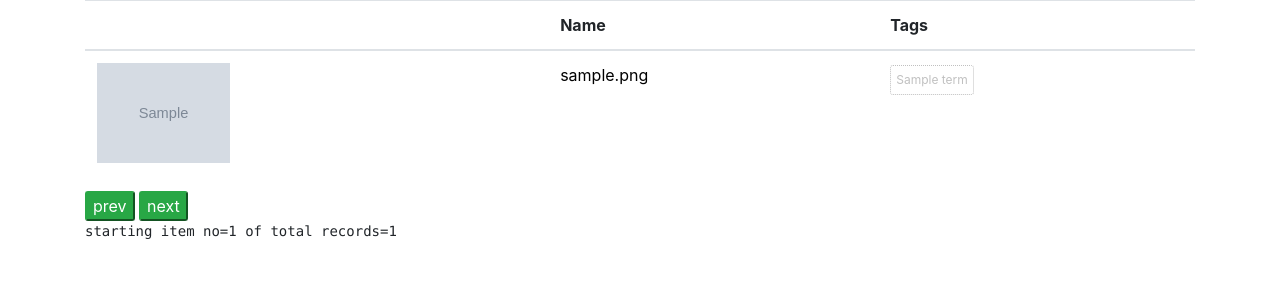
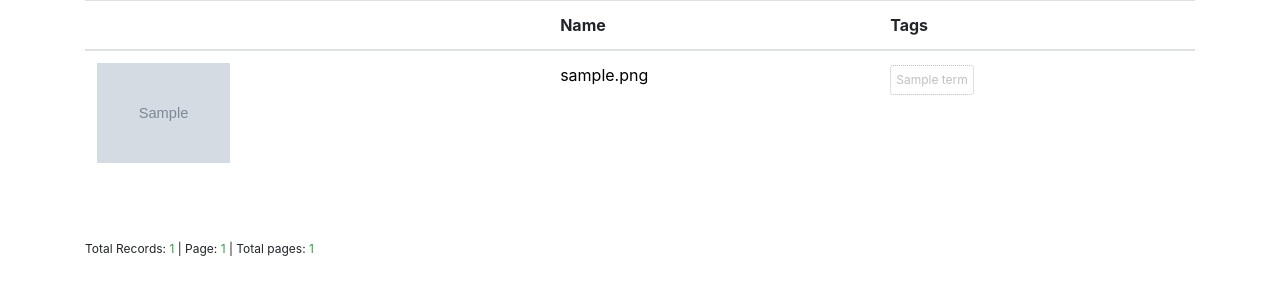
Before and after one commit to lautomator/image-store, a PHP site: page / in a window 1280 px wide. Shown: the part 56-356 px from the top of the page. Run offline with PHP 8.4, Linux system fonts and the light colour scheme; tables that the repository leaves empty hold one stand-in row (values such as "Sample post"); grey boxes marked "Sample" are stand-in pictures; data that the repository does not hold is empty.

Commit message:
pagination complete

```diff
--- a/inc/main.php
+++ b/inc/main.php
@@ -30,3 +30,58 @@ function get_term_name($terms, $term_id) {
     }
     return $term_name;
 }
+
+function paginate($records, $page_no, $max_records) {
+    // Returns all of the records for a specified
+    // page <array>, a pagination code <int>
+    // (see below), and the total nuber of pages
+    // <int>. Takes in the records <array>,
+    // current page <int> and maximum number of
+    // records per page <int>.
+
+    // pagination code key:
+    // ====================
+    // 0 = more pages available
+    // 1 = more or less pages available
+    // 2 = less pages available
+    // 3 = results fit on one page
+
+    $page_of_records = array(
+        'pages' => array(),
+        'pagination_code' => 0,
+        'total_pages' => 1,
+        'current_page' => 1
+    );
+
+    // get the starting point
+    $index = ($page_no - 1) * $max_records;
+    // get the ending point
+    $index_end = $index + $max_records;
+
+    // store stats
+    $total_pages = ceil(count($records) / $max_records);
+    $page_of_records['total_pages'] = $total_pages;
+    $page_of_records['current_page'] = $page_no;
+
+    // gather the records for a page
+    while ($index < $index_end) {
+        array_push($page_of_records['pages'], $records[$index]);
+        $index += 1;
+    }
+
+    // determine the pagination code
+    if ($page_no > 1 && $page_no < $total_pages) {
+        // there are more or less pages available
+        $page_of_records['pagination_code'] = 1;
+    } elseif ($page_no == $total_pages && $total_pages > 1) {
+        // you are on the last page
+        $page_of_records['pagination_code'] = 2;
+    } elseif ($total_pages == 1) {
+        // all records fit on 1 page
+        $page_of_records['pagination_code'] = 3;
+    } else {
+        // we are on page 1 and there are more pages to view
+        $page_of_records['pagination_code'] = 0;
+    }
+    return $page_of_records;
+}
--- a/inc/settings.php
+++ b/inc/settings.php
@@ -12,4 +12,5 @@ $db_config = array(
 
 $cache = rand(); // dev only
 // $cache = '2018-XX-XX';
-$max_records_per_page = 2;
+$max_records_per_page = 4;
+$default_page = 1;
--- a/inc/urls.php
+++ b/inc/urls.php
@@ -1,6 +1,7 @@
 <?php
 
 $urls = array(
+    'home' => 'index.php',
     'register' => 'admin/register.php',
     'tags' => 'admin/tags.php',
     'view_cart' => 'admin/view-cart.php',
--- a/index.php
+++ b/index.php
@@ -4,7 +4,21 @@ require_once('inc/settings.php');
 require_once('inc/urls.php');
 require_once('inc/main.php');
 require_once('inc/data.php');
+
+$item_terms = array();
+$all_records = $result['img_data'];
+
+if (isset ($_GET['p'])) {
+    $current_page = $_GET['p'];
+} else {
+    $current_page = $default_page;
+}
+
+$page_info = paginate($all_records, $current_page, $max_records_per_page);
+$page_items = $page_info['pages'];
+$pagination_code = $page_info['pagination_code'];
+
 require_once('inc/header.php');
 require_once('inc/nav.php');
-require_once('templates/home.php');
+require('templates/home.php');
 require_once('inc/footer.php');
--- a/static/styles.css
+++ b/static/styles.css
@@ -26,11 +26,19 @@ a .ist-tag:hover {
     word-break: break-all;
 }
 
-input[type=submit],
-button {
+.ist-page-button {
     border-radius: 3px;
     cursor: pointer;
+    padding: 5px 7px;
 }
+
+.ist-stats-bar {
+    font-size: 12px;
+    margin: 25px auto;
+    width: 100%;
+}
+
+
 
 
 /* desktop only */
--- a/templates/home.php
+++ b/templates/home.php
@@ -1,16 +1,3 @@
-<?php
-    $item_terms = array();
-    $start_item = 1;
-    $item_no = 1;
-    $record_count = $result['record_count'];
-
-    if (isset ($_GET['index'])) {
-        $start_item = $_GET['index'];
-        $item_no = $start_item;
-    }
-
-?>
-
 <div class="container">
     <?php if ($result['status'] == 1): ?>
         <p class="text-danger"><?php echo $result['err_msg']; ?></p>
@@ -24,14 +11,13 @@
                 </tr>
             </thead>
             <tbody>
-                <?php foreach($result['img_data'] as $row): ?>
-                    <?php if ($item_no <= $max_records_per_page): ?>
+                <?php foreach($page_items as $row): ?>
+                    <?php if (! empty($row)): ?>
                         <tr>
                             <td><?php require('view-img-thmb.php'); ?></td>
                             <td><?php require('view-img-title.php'); ?></td>
                             <td><?php require('view-img-tags.php'); ?></td>
                         <tr>
-                        <?php $item_no += 1; ?>
                     <?php endif; ?>
                 <?php endforeach; ?>
             </tbody>
--- a/templates/view-img-page-nav.php
+++ b/templates/view-img-page-nav.php
@@ -1,2 +1,13 @@
-<button class="btn-success">prev</button> <button class="btn-success">next</button>
-<pre><?php echo 'starting item no=' . $start_item . ' of ' . 'total records=' . $record_count;?></pre>
+<?php if ($pagination_code == 0): ?>
+    <a href="<?php echo $urls['home'] . '?p=' . (string)($current_page + 1); ?>" class="btn-success ist-page-button">next</a>
+<?php elseif ($pagination_code == 1): ?>
+    <a href="<?php echo $urls['home'] . '?p=' . (string)($current_page - 1); ?>" class="btn-success ist-page-button">prev</a> <a href="<?php echo $urls['home'] . '?p=' . (string)($current_page + 1); ?>" class="btn-success ist-page-button">next</a>
+<?php elseif ($pagination_code == 2): ?>
+    <a href="<?php echo $urls['home'] . '?p=' . (string)($current_page - 1); ?>" class="btn-success ist-page-button">prev</a>
+<?php else: ?>
+    &nbsp;
+<?php endif; ?>
+
+<div class="ist-stats-bar">
+    <p>Total Records: <span class="text-success"><?php echo count($all_records); ?></span> | Page: <span class="text-success"><?php echo $page_info['current_page']; ?></span> | Total pages: <span class="text-success"><?php echo $page_info['total_pages']; ?></span>
+</p>
--- a/templates/view-img-thmb.php
+++ b/templates/view-img-thmb.php
@@ -1 +1 @@
-<a href="<?php echo $home . $urls['properties'] . '?img_id=' . $row['file_id']; ?>" title="<?php echo $row['file_name']; ?>"><img class="ist-thumb-img" src="<?php echo $row['file_path'] . $row['file_name']; ?>"></a>
+<a href="<?php echo $home . $urls['properties'] . '?img_id=' . $row['file_id']; ?>" title="<?php echo $row['file_name']; ?>"><img class="ist-thumb-img" src="<?php echo $row['file_path'] . $row['file_name'] . '.' . $row['file_ext']; ?>"></a>
```
